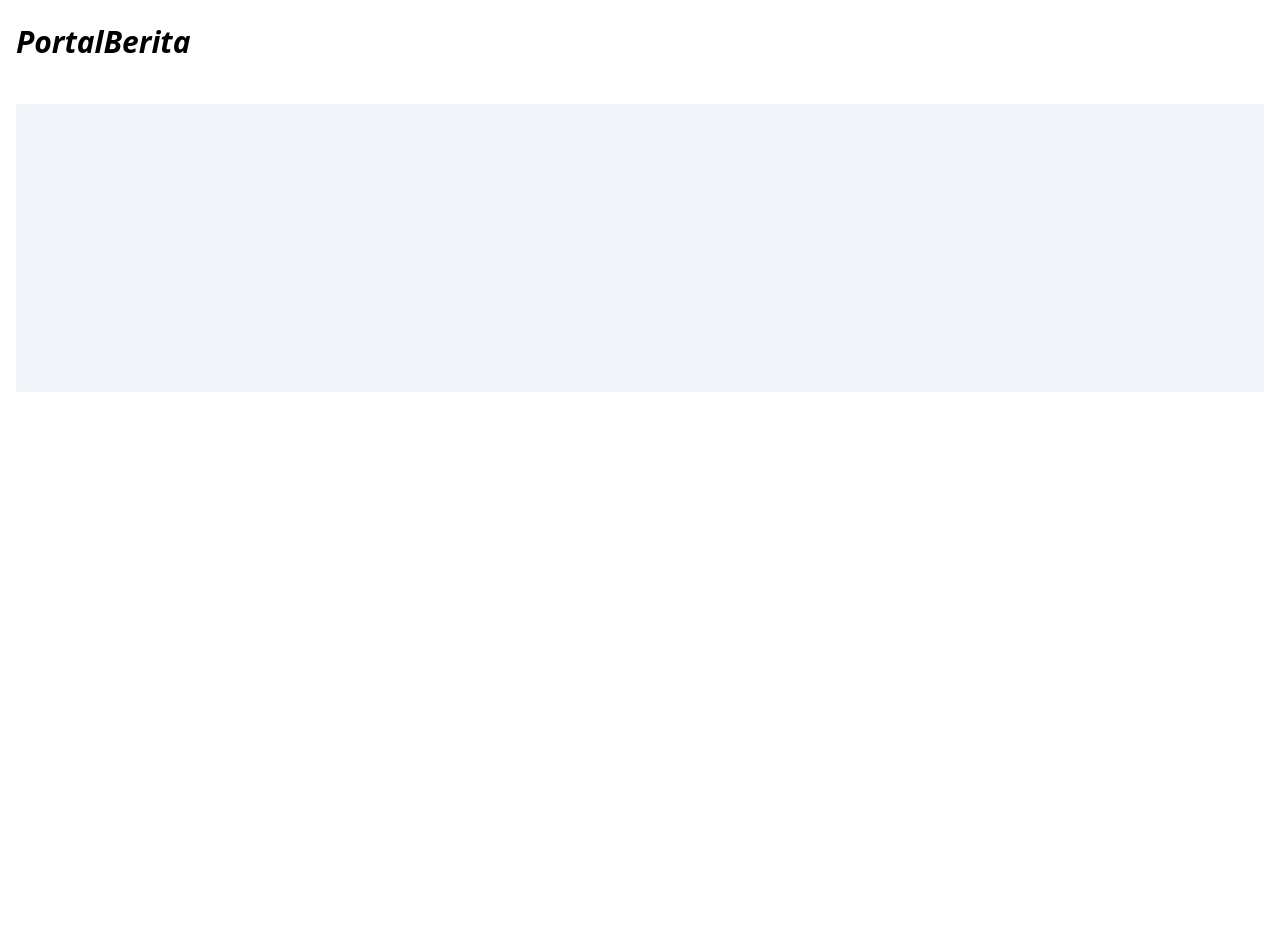
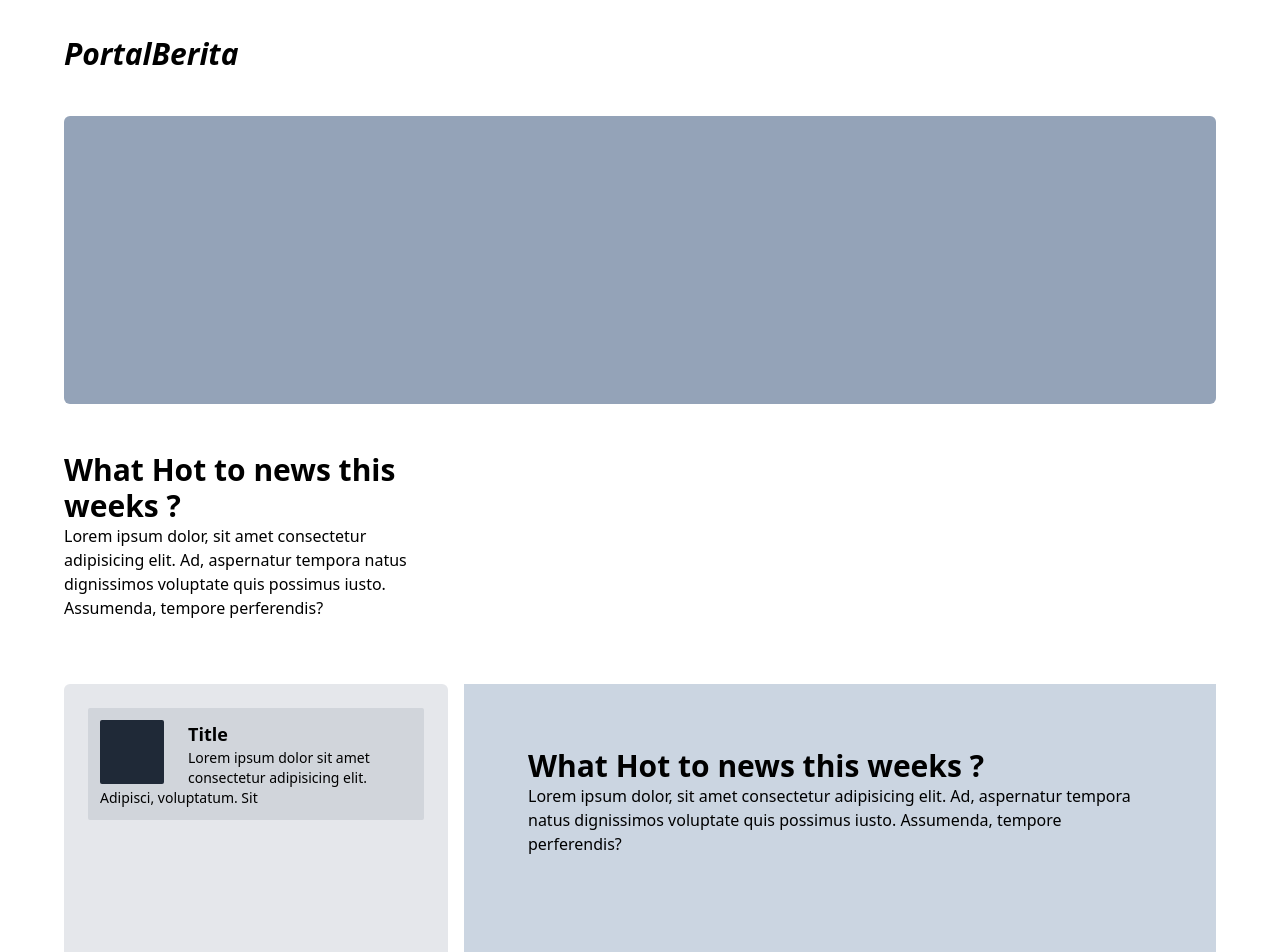
Before and after one commit to subhan-sd/PortalBaca, a Vue app: page / in a window 1280 px wide. Shown: the top 952 px of the page. Before the commit the page ends 800 px from the top, so only its background shows below. Built offline with nearby package versions, Linux system fonts and the light colour scheme.

Commit message:
add more tools

```diff
--- a/src/components/NavFooter.vue
+++ b/src/components/NavFooter.vue
@@ -1,7 +1,7 @@
 <template>
     <div class=" w-full h-20">
-        <div class="container mx-auto px-4">
-            <p href="#" class="font-bold italic text-3xl py-6">PortalBerita</p>
+        <div class="container mx-auto px-16">
+            <p href="#" class="font-bold italic text-3xl py-6 mt-3">PortalBerita</p>
         </div>
     </div>
     <div class="avatar"></div>
--- a/src/views/Home.vue
+++ b/src/views/Home.vue
@@ -1,7 +1,42 @@
 <template>
-  <div class="container mx-auto px-4">
-    <div class="jumbotron w-full mt-6 bg-slate-100 h-72 rounded-sm" ></div>
-  </div>
+  <div class="container mx-auto px-16 mb-4">
+    <div class="jumbotron w-full mt-6 bg-slate-400 h-72 rounded-md " ></div>
+
+    <div class="news-week flex flex-row mt-12">
+      <div class="text basis-1/3 mr-4">
+        <p class="text-3xl font-semibold">What Hot to news this weeks ?</p>
+        <p class="font-normal">Lorem ipsum dolor, sit amet consectetur adipisicing elit. Ad, aspernatur tempora natus dignissimos voluptate quis possimus iusto. Assumenda, tempore perferendis?</p>
+      </div>
+      <!-- <div class=" bg-gray-300 h-auto rounded-md flex-1 overflow-hidden p-4">
+        <div class=" h-28 w-28 bg-slate-800 rounded-sm float-left mr-6"></div>
+        <div class="headline ">
+          <p class="title text-2xl ml-4 font-semibold">Title</p>
+          <p>Lorem ipsum dolor sit amet consectetur adipisicing elit. Adipisci, voluptatum. Sit impedit tenetur eveniet sapiente inventore nisi sint itaque corrupti, vel porro nam earum tempora non. Voluptate ab delectus quia.</p>
+        </div>
+      </div> -->
+    </div>
+
+    <div class="hot-news flex flex-row mt-16 ">
+      <div class="div h-96 basis-1/3 bg-gray-200 rounded-md">
+
+        <div class=" bg-gray-300 h-auto rounded-sm flex-1 overflow-hidden p-3 m-6">
+        <div class=" h-16 w-16 bg-gray-800 rounded-sm float-left mr-6"></div>
+        <div class="headline ">
+          <p class="title text-lg ml-4 font-semibold">Title</p>
+          <p class="text-sm">Lorem ipsum dolor sit amet consectetur adipisicing elit. Adipisci, voluptatum. Sit </p>
+        </div>
+        </div>
+
+      </div>
+      <div class="div h-auto bg-slate-300 flex-1 ml-4">
+        <div class="text basis-1/3 m-16">
+        <p class="text-3xl font-semibold ">What Hot to news this weeks ?</p>
+        <p class="font-normal">Lorem ipsum dolor, sit amet consectetur adipisicing elit. Ad, aspernatur tempora natus dignissimos voluptate quis possimus iusto. Assumenda, tempore perferendis?</p>
+        </div>
+      </div>
+    </div>
+
+  </div >
 </template>
 
 <script>
```
